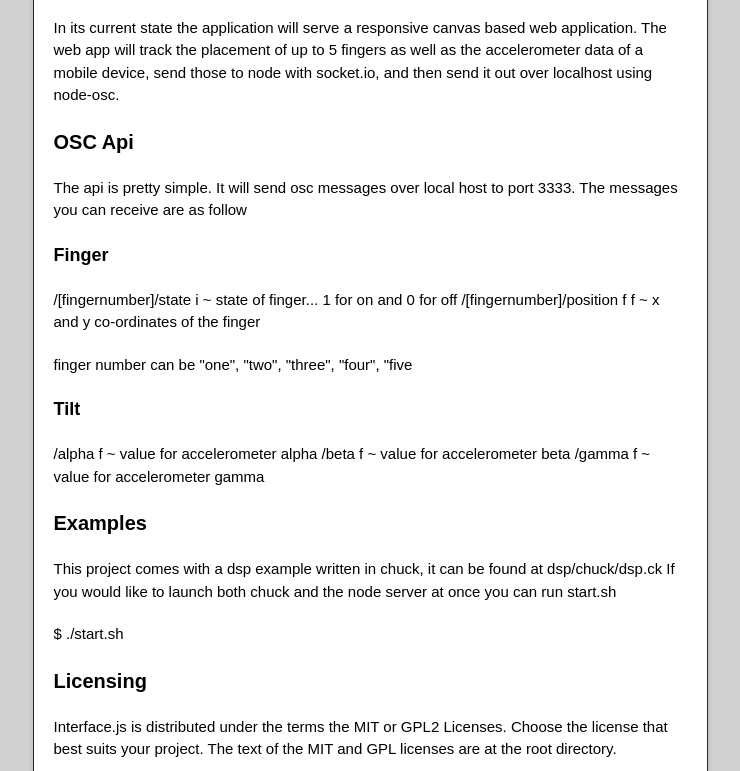
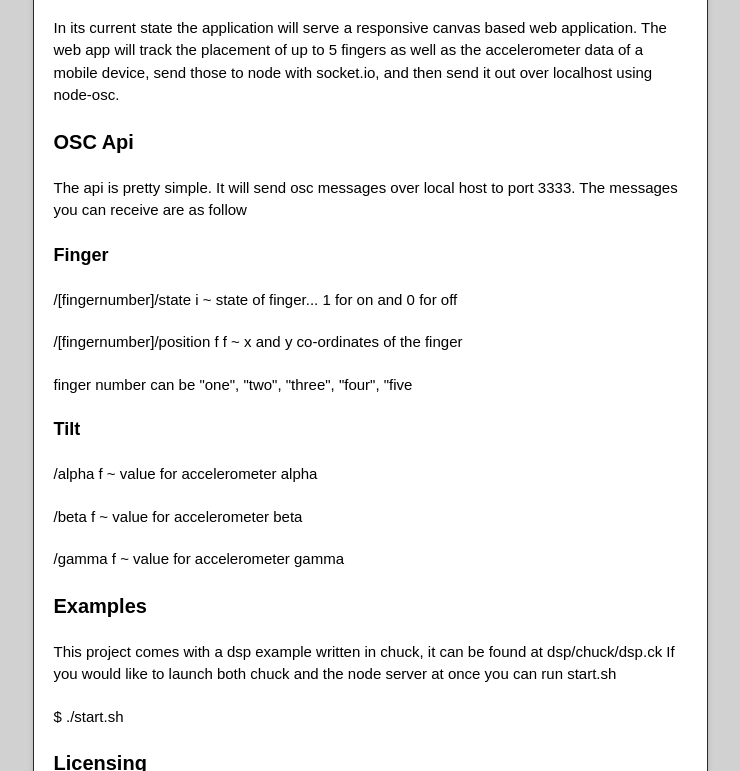
Before and after one commit to Old-Stuff/node-socket-accelerometer-fun, a plain HTML site: page index.html in a window 1280 px wide. Shown: the part 594-1365 px from the top of the page, without its empty margins (270-1010 px from the left). Drawn offline with nearby package versions, Linux system fonts and the light colour scheme.

```diff
--- a/index.html
+++ b/index.html
@@ -54,16 +54,19 @@
 
 <h4>Finger</h4>
 
-<p>/[fingernumber]/state i  ~ state of finger... 1 for on and 0 for off
-/[fingernumber]/position f f ~ x and y co-ordinates of the finger</p>
+<p>/[fingernumber]/state i  ~ state of finger... 1 for on and 0 for off</p>
+
+<p>/[fingernumber]/position f f ~ x and y co-ordinates of the finger</p>
 
 <p>finger number can be "one", "two", "three", "four", "five</p>
 
 <h4>Tilt</h4>
 
-<p>/alpha f ~ value for accelerometer alpha
-/beta f ~ value for accelerometer beta
-/gamma f ~ value for accelerometer gamma</p>
+<p>/alpha f ~ value for accelerometer alpha</p>
+
+<p>/beta f ~ value for accelerometer beta</p>
+
+<p>/gamma f ~ value for accelerometer gamma</p>
 
 <h3>Examples</h3>
 
```
Also changed, not shown: params.json (+1 -1 lines).
